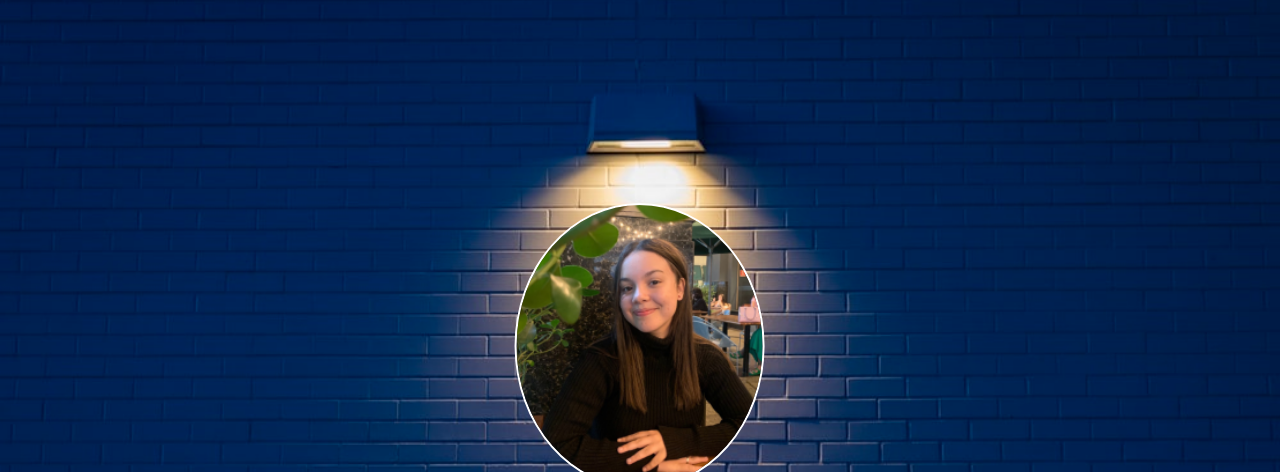
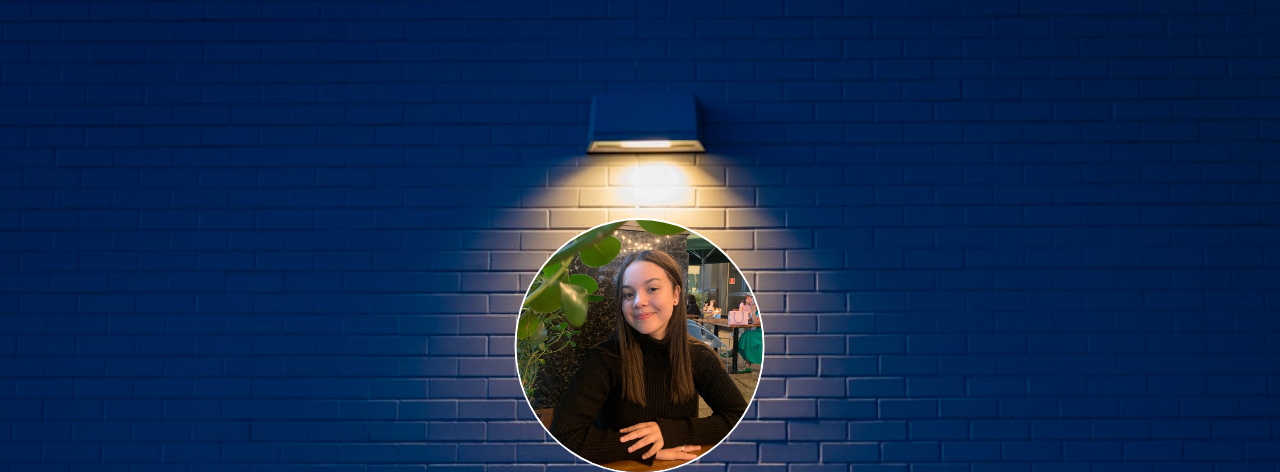
Before and after one commit to isabvictoriaps/tcc-escoladanuvem, a plain HTML site: page portfolios/isabelle.html in a window 1280 px wide. Shown: the top 472 px of the page. Drawn offline with nearby package versions, Linux system fonts and the light colour scheme; files whose address does not match are found by name.

Commit message:
fix: ajustando img

```diff
--- a/portfolios/isabelle.html
+++ b/portfolios/isabelle.html
@@ -28,7 +28,7 @@
     <section id="header">
         <div class="container text-center">
             <div class="user-box">
-                <img src="../assets/perfil-isabelle.png" alt="">
+                <img src="../assets/perfil-isabelle.jpg" alt="">
                 <h1>Isabelle Victoria</h1> <!---Adicionar nome---->
                 <p>Dev. Full-Stack</p> <!---Adicionar Área---->
             </div>
```
Also changed, not shown: assets/perfil-isabelle.jpg (added).
